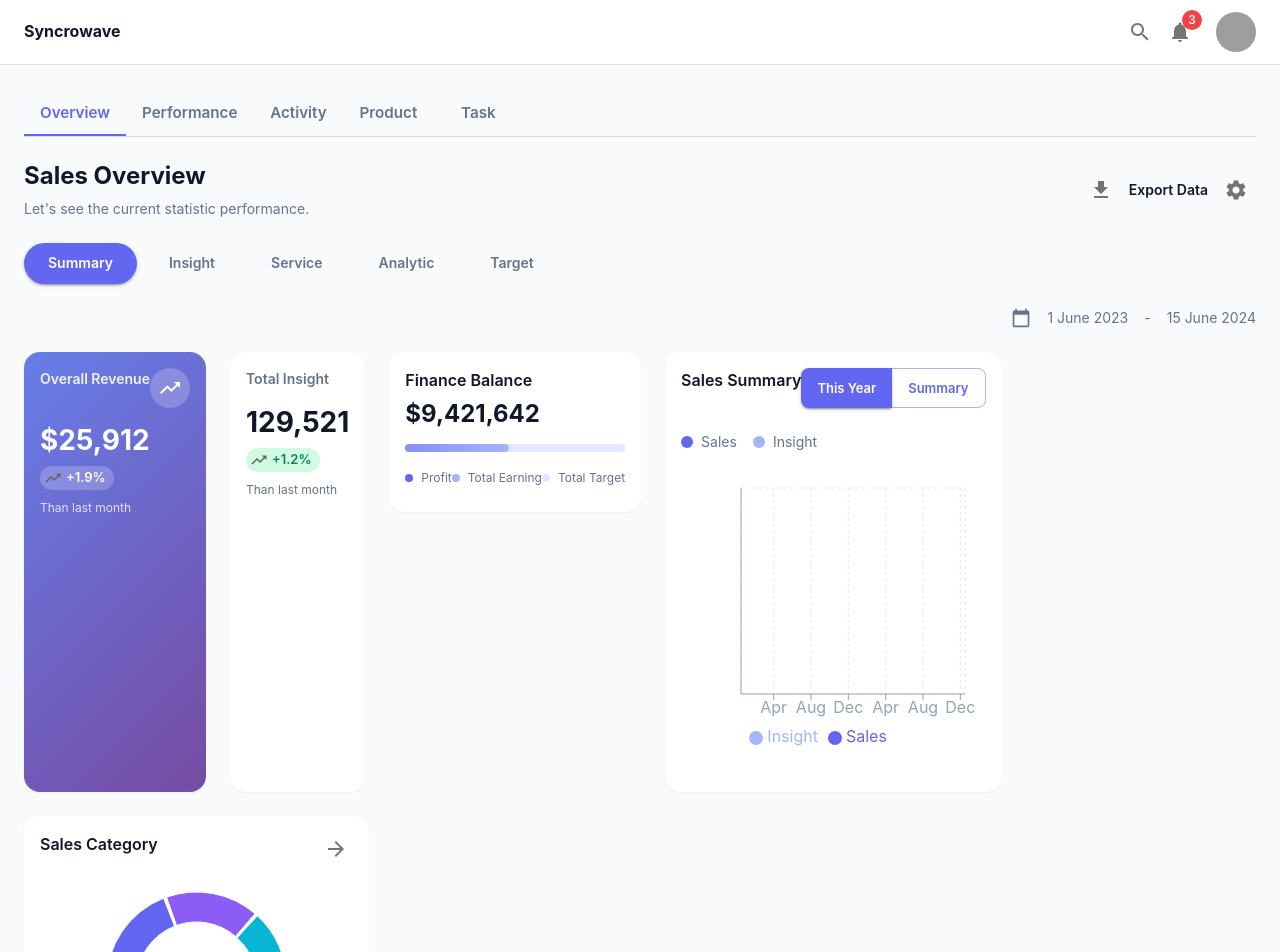
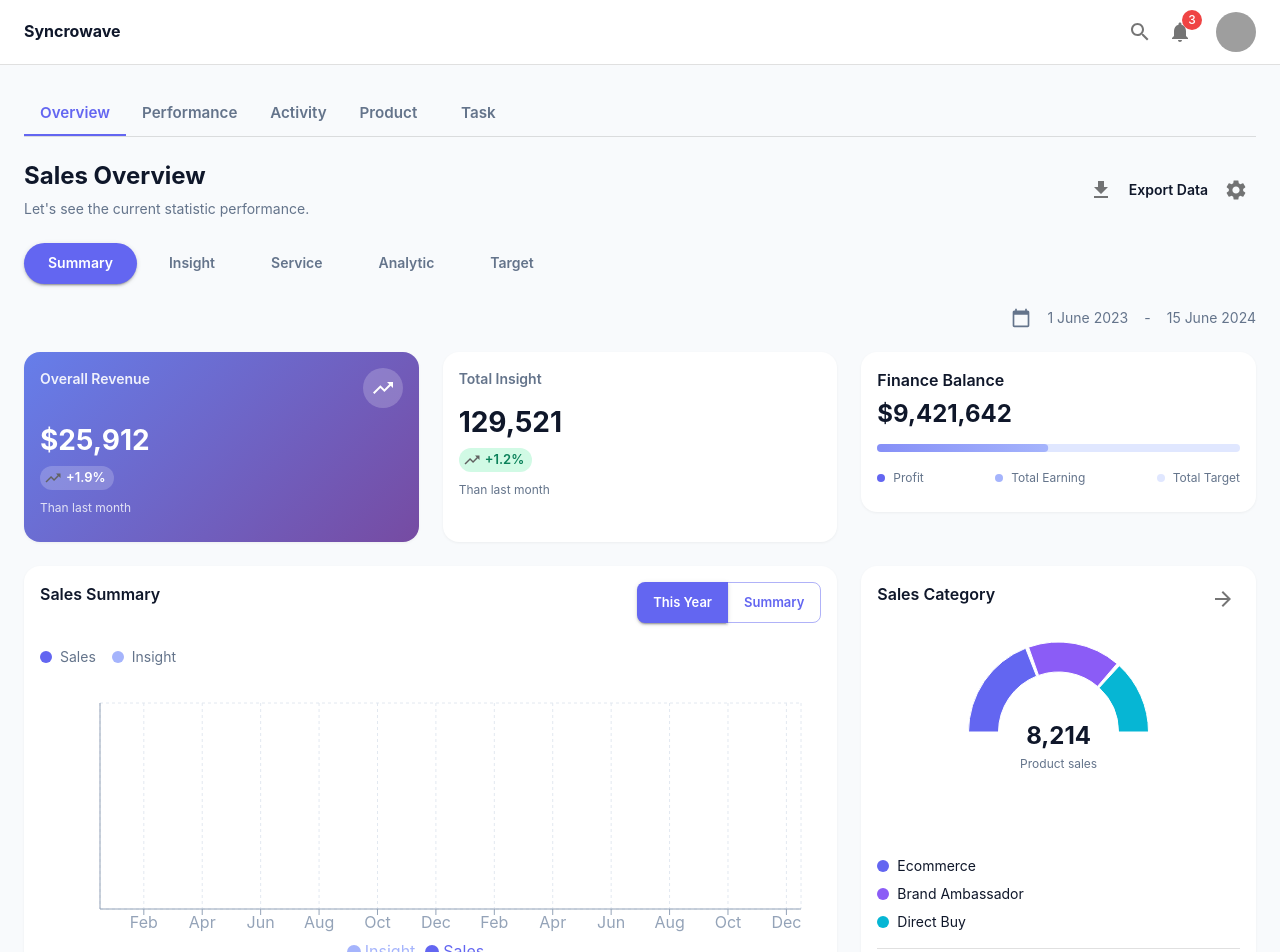
Before and after one commit to neha-iitjdh/conversaflow-crm, a React (Create React App) app in the folder conversaflow/: page / in a window 1280 px wide. Shown: the top 952 px of the page. Built offline with nearby package versions, Linux system fonts and the light colour scheme; grey boxes are pictures that could not be loaded.

Commit message:
Update Overview and downsize materials version

```diff
--- a/conversaflow/package.json
+++ b/conversaflow/package.json
@@ -5,8 +5,8 @@
   "dependencies": {
     "@emotion/react": "^11.14.0",
     "@emotion/styled": "^11.14.1",
-    "@mui/icons-material": "^7.3.4",
-    "@mui/material": "^7.3.4",
+    "@mui/icons-material": "^5.18.0",
+    "@mui/material": "^5.18.0",
     "@tanstack/react-query": "^5.90.5",
     "@testing-library/dom": "^10.4.1",
     "@testing-library/jest-dom": "^6.9.1",
--- a/conversaflow/src/pages/Overview.tsx
+++ b/conversaflow/src/pages/Overview.tsx
@@ -1,43 +1,24 @@
-// import React from "react";
-// import { Box, Typography } from "@mui/material";
-
-// export const Overview: React.FC = () => {
-//   return (
-//     <Box>
-//       <Typography variant="h4" gutterBottom>
-//         Sales Overview
-//       </Typography>
-//       <Typography variant="body2" color="text.secondary">
-//         Let's see the current statistic performance.
-//       </Typography>
-//     </Box>
-//   );
-// };
-
-import React from "react";
-import Box from "@mui/material/Box";
-import Typography from "@mui/material/Typography";
-import Grid from "@mui/material/Grid";
-import IconButton from "@mui/material/IconButton";
+import React from 'react';
+import { Box, Typography, Grid, IconButton, GridProps } from '@mui/material';
 import {
   CalendarToday,
   Settings,
   FileDownload,
   TrendingUp,
-} from "@mui/icons-material";
-import { MetricCard } from "@/components/dashboard/MetricCard";
-import { SalesChart } from "@/components/dashboard/SalesChart";
-import { CategoryChart } from "@/components/dashboard/CategoryChart";
-import { FinanceCard } from "@/components/dashboard/FinanceCard";
-import { SubNavTabs } from "@/components/dashboard/SubNavTabs";
+} from '@mui/icons-material';
+import { MetricCard } from '@/components/dashboard/MetricCard';
+import { SalesChart } from '@/components/dashboard/SalesChart';
+import { CategoryChart } from '@/components/dashboard/CategoryChart';
+import { FinanceCard } from '@/components/dashboard/FinanceCard';
+import { SubNavTabs } from '@/components/dashboard/SubNavTabs';
 
 export const Overview: React.FC = () => {
-  const [activeTab, setActiveTab] = React.useState("Summary");
+  const [activeTab, setActiveTab] = React.useState('Summary');
 
   return (
     <Box>
       {/* Header */}
-      <Box sx={{ display: "flex", justifyContent: "space-between", mb: 3 }}>
+      <Box sx={{ display: 'flex', justifyContent: 'space-between', mb: 3 }}>
         <Box>
           <Typography variant="h4" fontWeight={700} gutterBottom>
             Sales Overview
@@ -46,7 +27,7 @@
             Let's see the current statistic performance.
           </Typography>
         </Box>
-        <Box sx={{ display: "flex", gap: 1, alignItems: "center" }}>
+        <Box sx={{ display: 'flex', gap: 1, alignItems: 'center' }}>
           <IconButton>
             <FileDownload />
           </IconButton>
@@ -65,14 +46,14 @@
       {/* Date Range */}
       <Box
         sx={{
-          display: "flex",
-          alignItems: "center",
+          display: 'flex',
+          alignItems: 'center',
           gap: 2,
           mb: 3,
-          justifyContent: "flex-end",
+          justifyContent: 'flex-end',
         }}
       >
-        <CalendarToday sx={{ fontSize: 20, color: "text.secondary" }} />
+        <CalendarToday sx={{ fontSize: 20, color: 'text.secondary' }} />
         <Typography variant="body2" color="text.secondary">
           1 June 2023
         </Typography>
@@ -85,9 +66,10 @@
       </Box>
 
       {/* Metrics Grid */}
+      <Box sx={{ flexGrow: 1 }}>
         <Grid container spacing={3}>
           {/* Top Row - Main Metrics */}
-        <Grid item xs={12} md={4}>
+          <Grid item xs={12} md={4} key="revenue">
             <MetricCard
               title="Overall Revenue"
               value="$25,912"
@@ -98,7 +80,7 @@
             />
           </Grid>
 
-        <Grid item xs={12} md={4}>
+          <Grid item xs={12} md={4} key="insight">
             <MetricCard
               title="Total Insight"
               value="129,521"
@@ -107,7 +89,7 @@
             />
           </Grid>
 
-        <Grid item xs={12} md={4}>
+          <Grid item xs={12} md={4} key="finance">
             <FinanceCard
               title="Finance Balance"
               amount="$9,421,642"
@@ -118,14 +100,15 @@
           </Grid>
 
           {/* Bottom Row - Charts */}
-        <Grid item xs={12} md={8}>
+          <Grid item xs={12} md={8} key="sales-chart">
             <SalesChart />
           </Grid>
 
-        <Grid item xs={12} md={4}>
+          <Grid item xs={12} md={4} key="category-chart">
             <CategoryChart />
           </Grid>
         </Grid>
       </Box>
+    </Box>
   );
 };
```
Also changed, not shown: 1 other file (tests, documents, lock files or other folders). Lines whose indentation alone changed are shown as unchanged.
